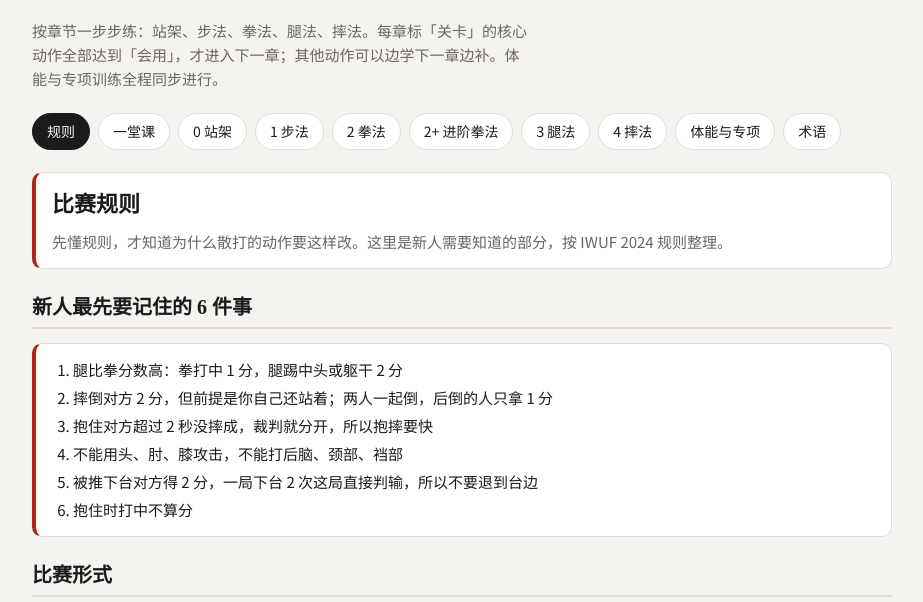
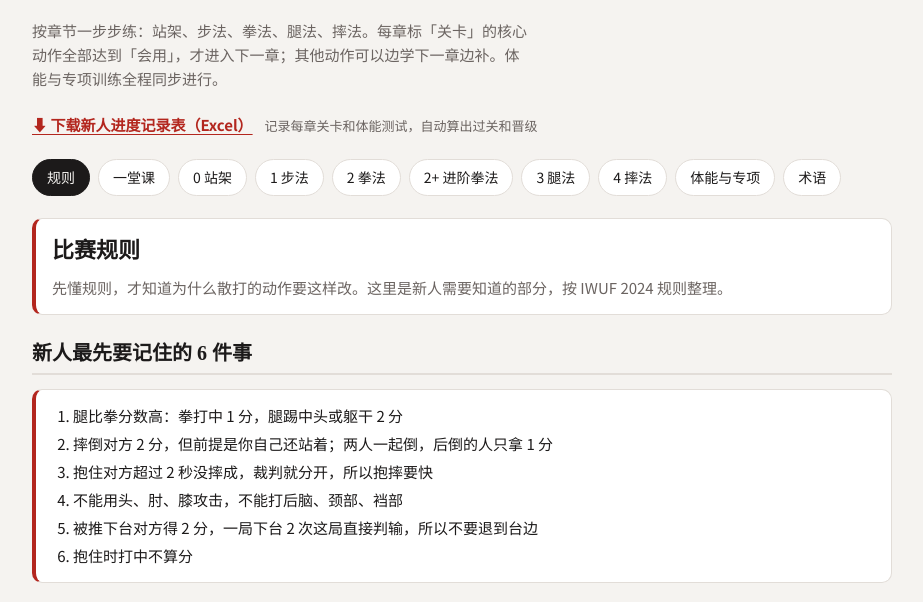
Before and after one commit to UTAR-Sanda/utar-sanda.github.io, a plain HTML site: page index.html in a window 1280 px wide. Shown: the part 127-729 px from the top of the page, without its empty margins (178-1101 px from the left). Drawn offline with Linux system fonts and the light colour scheme; no server answers.

Commit message:
加入新人进度记录表 Excel 下载
Co-Authored-By: Claude Opus 5.5 <noreply@anthropic.com>
Claude-Session: https://claude.ai/code/session_01KMqQ59YfesKnmsSYFpg4sa

```diff
--- a/index.html
+++ b/index.html
@@ -126,6 +126,7 @@ h1{font-family:var(--f-display);font-weight:900;font-size:clamp(28px,7vw,40px);l
 .empty,.note{color:var(--muted);text-align:center;padding:32px 12px;border:1px dashed var(--line);border-radius:10px}
 @media (max-width:480px){.tally{grid-template-columns:repeat(2,1fr)}.card{grid-template-columns:1fr}.grade{grid-row:auto;width:34px;height:34px;font-size:18px}.body{grid-column:1}}
 @media (prefers-reduced-motion:reduce){.motion{scroll-behavior:auto}}
+.dl{margin:0;display:flex;flex-wrap:wrap;gap:4px 12px;align-items:baseline}.dl a{color:var(--accent);font-weight:700;text-underline-offset:3px}.dl span{font-size:13px;color:var(--muted)}
 .foot{max-width:860px;margin:0 auto;padding:0 16px 32px;font-size:12px;color:var(--muted)}
 </style>
 </head>
@@ -143,6 +144,7 @@ h1{font-family:var(--f-display);font-weight:900;font-size:clamp(28px,7vw,40px);l
   </header>
 
   <p class="sub" id="subManual">按章节一步步练：站架、步法、拳法、腿法、摔法。每章标「关卡」的核心动作全部达到「会用」，才进入下一章；其他动作可以边学下一章边补。体能与专项训练全程同步进行。</p>
+  <p class="dl"><a href="utar-sanda-progress.xlsx" download>⬇ 下载新人进度记录表（Excel）</a><span>记录每章关卡和体能测试，自动算出过关和晋级</span></p>
   <nav class="chapters" id="chapters" aria-label="章节"></nav>
   <div id="coachUI" hidden>
   <section class="tally" aria-label="评级统计">
```
Also changed, not shown: 2 other files.
